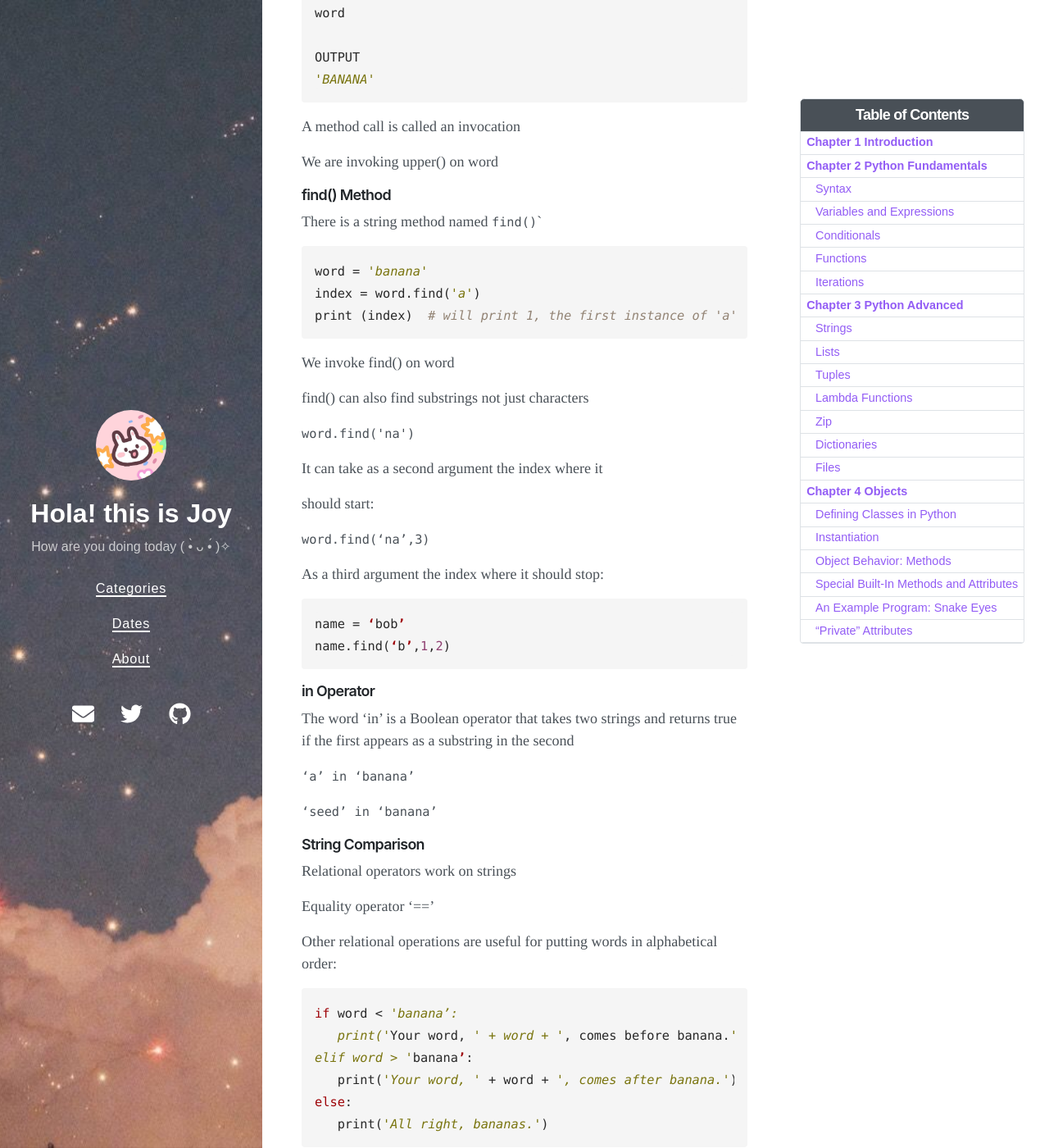
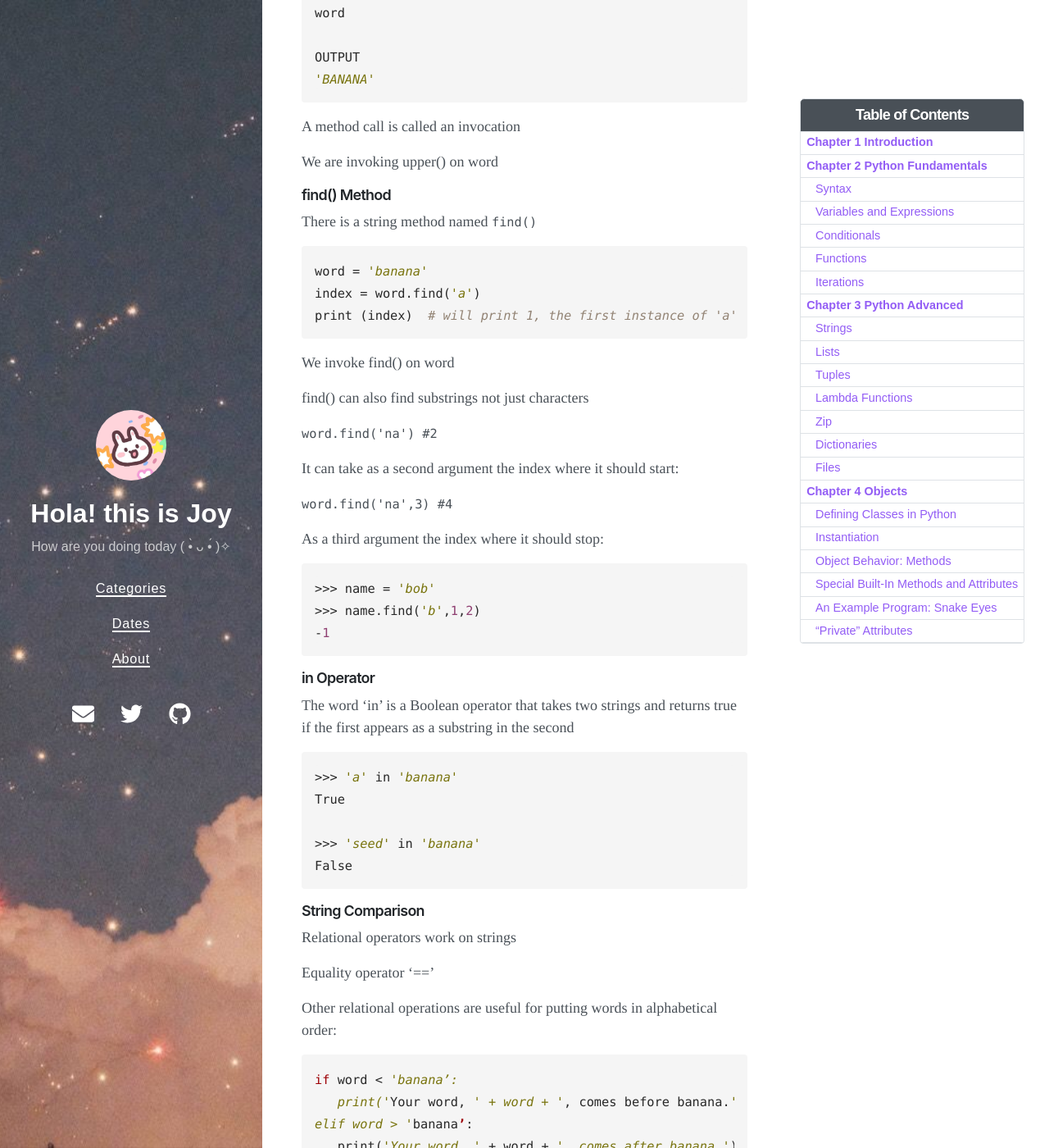
Before and after one commit to Joy3Luo/mathnotes, a Jekyll site: the page built from _posts/2022-01-02-MSML605.md, in a window 1280 px wide and 1400 px high, scrolled down 33245 px. Shown: the whole window at 82% size. Built offline with Jekyll 4.4.1, drawn with Linux system fonts in a browser that asks for light colours; nearby versions of some CDN libraries; some of the changed text lies outside the part shown.

Commit message:
Update 2022-01-02-MSML605.md

````diff
--- a/_posts/2022-01-02-MSML605.md
+++ b/_posts/2022-01-02-MSML605.md
@@ -1137,7 +1137,7 @@ A sequence type
 
 A sequence of zero or more characters
 
-```course = “MSML 605”```
+course = “MSML 605”
 
 A string is delimited (begins and ends) by single or double quotes
 
@@ -1146,6 +1146,7 @@ poem = 'Ode to a Nightingale'
 lyric = "Roll on, Columbia, roll on"
 exclamation = "That makes me !#? "
 ```
+
 The empty string has zero characters ('' or "")
 
 **Quote Characters in Strings**
@@ -1418,7 +1419,7 @@ We are invoking upper() on word
 
 #### find() Method
 
-There is a string method named `find()``
+There is a string method named `find()`
 
 ```py
 word = 'banana'
@@ -1428,31 +1429,33 @@ print (index)  # will print 1, the first instance of 'a'
 
 We invoke find() on word
 
-
 find() can also find substrings not just characters
 
-`word.find('na')`
-
-It can take as a second argument the index where it
-
-should start:
-
-`word.find(‘na’,3)`
+`word.find('na') #2`
+
+It can take as a second argument the index where it should start:
+
+`word.find('na',3) #4`
 
 As a third argument the index where it should stop:
 
 ```py
-name = ‘bob’
-name.find(‘b’,1,2)
+>>> name = 'bob'
+>>> name.find('b',1,2)
+-1
 ```
 
 #### in Operator
 
 The word ‘in’ is a Boolean operator that takes two strings and returns true if the first appears as a substring in the second
 
-`‘a’ in ‘banana’`
-
-`‘seed’ in ‘banana’`
+```py
+>>> 'a' in 'banana'
+True
+
+>>> 'seed' in 'banana'
+False
+```
 
 #### String Comparison
 
````
